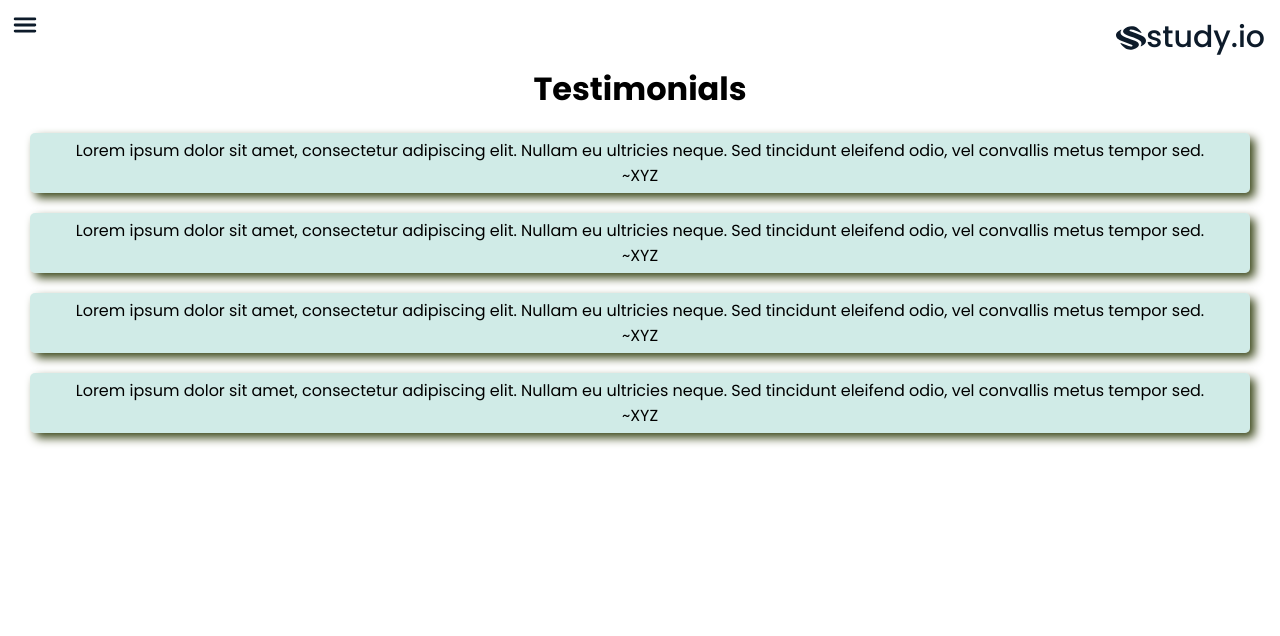
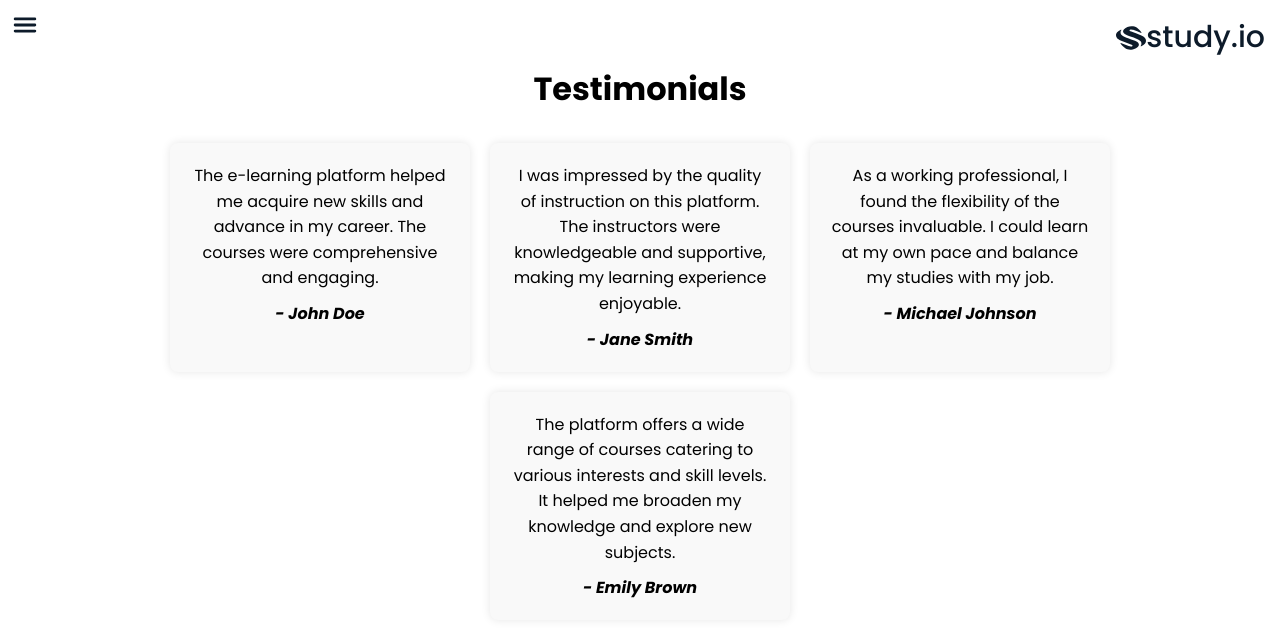
Before and after one commit to nilabjo08/studyIO, a React (Create React App) app: page /about in a window 1280 px wide. Shown: the top 636 px of the page. Built offline with nearby package versions, Linux system fonts and the light colour scheme.

Commit message:
about page and blog page updated

```diff
--- a/src/App.css
+++ b/src/App.css
@@ -364,6 +364,10 @@ a{
   }
 
 /*--------------course page css--------------*/
+.course-heading-text{
+  font-size: 3rem;
+  margin-bottom: 20px;
+}
 .swiper-img-card{
   width: 100%;
   transition: all 0.8s;
@@ -685,7 +689,7 @@ a{
   font-size: 26px;
 }
  /*-----------testimonial------------*/
- .testimonials{
+ /* .testimonials{
   text-align: center;
  }
 .testimonial{
@@ -694,7 +698,40 @@ a{
   box-shadow: 5px 5px 10px #3E4A1D;
   margin: 20px;
   padding: 5px;
+} */
+.testimonials {
+  text-align: center;
+  margin-bottom: 50px;
 }
+
+.testimonial-container {
+  display: flex;
+  flex-wrap: wrap;
+  justify-content: center;
+  margin-top: 20px;
+}
+
+.testimonial {
+  background-color: #f9f9f9;
+  padding: 20px;
+  margin: 10px;
+  border-radius: 8px;
+  box-shadow: 0px 0px 10px rgba(0, 0, 0, 0.1);
+  max-width: 300px;
+  flex: 0 1 calc(50% - 20px);
+}
+
+.testimonial-content {
+  font-size: 16px;
+  line-height: 1.6;
+  margin-bottom: 10px;
+}
+
+.testimonial-author {
+  font-style: italic;
+  font-weight: bold;
+}
+
 
 /*-------------------LoginSignup Page-----------------*/
 .log{
@@ -846,15 +883,16 @@ a{
   flex-direction: column;
   align-items: center;
 }
-.create-post{
+/* .create-post{
   background-image: linear-gradient(#E0E1DD, #27274b);
+  background-color: #27274b;
   border: 1px solid #ddd;
   padding: 20px;
   margin-bottom: 20px;
   box-shadow: 0 0 10px rgba(0, 0, 0, 0.1);
   width: 80%;
   border-radius: 10px;
-}
+} */
 .post svg{
   font-size: 25px;
 }
@@ -867,12 +905,12 @@ a{
   width: 70%;
   border-radius: 10px;
 }
-.create-post h2{
+/* .create-post h2{
   text-transform: uppercase;
   letter-spacing: 0.5px;
   word-spacing: 5px;
   font-weight: 600;
-}
+} */
 .blog h2{
   color: #fff;
   text-transform: uppercase;
@@ -897,6 +935,7 @@ a{
 .post li {
   margin-bottom: 5px;
 }
+/*
 .create-post h2 {
   color: #333;
 }
@@ -907,8 +946,8 @@ a{
   width: 100%;
   margin: 10px 0;
   padding: 10px;
-}
-.create-post button {
+} */
+/* .create-post button {
   color: #1b1b1b;
   padding: 10px 15px;
   border: none;
@@ -919,6 +958,7 @@ a{
   background-color: #F4E1F7;
   color: #2c2c54;
 }
+*/
 .blog .post button:hover{
   transition: all 0.8s ease-out;
   transform: scale(1.25);
@@ -942,6 +982,141 @@ a{
   margin: 0px 115px 20px;
   height: 3px;
   border-radius: 9px;
+}
+.create-post, .display-recent-post {
+  max-width: 600px;
+  margin: 20px auto;
+  padding: 20px;
+  border-radius: 8px;
+  background-color: #efebeb;
+  box-shadow: 0 4px 8px rgba(0, 0, 0, 0.1);
+}
+
+.create-post h2, .display-recent-post h2 {
+  margin-bottom: 20px;
+  font-size: 24px;
+  color: #333;
+}
+
+.create-post input[type="text"], .create-post textarea {
+  width: 100%;
+  padding: 10px;
+  margin-bottom: 20px;
+  border: 1px solid #ddd;
+  border-radius: 4px;
+  font-size: 16px;
+  background-color: #fff;
+  box-sizing: border-box;
+  transition: border-color 0.3s ease;
+}
+
+.create-post input[type="text"]:focus, .create-post textarea:focus {
+  border-color: #007bff;
+  outline: none;
+}
+
+.create-post textarea {
+  height: 150px;
+  resize: vertical;
+}
+
+.create-post button {
+  width: 100%;
+  padding: 12px;
+  font-size: 18px;
+  color: #fff;
+  background-color: #007bff;
+  border: none;
+  border-radius: 4px;
+  cursor: pointer;
+  transition: background-color 0.3s ease;
+}
+
+.create-post button:hover {
+  background-color: #0056b3;
+}
+
+.display-recent-post {
+  margin-top: 40px;
+}
+
+.display-recent-post h4 {
+  font-size: 20px;
+  color: #333;
+  margin: 10px 0;
+}
+
+.display-recent-post p {
+  font-size: 16px;
+  color: #666;
+}
+
+.display-recent-post .line {
+  width: 50px;
+  height: 4px;
+  background-color: #007bff;
+  margin: 10px 0;
+  border-radius: 2px;
+}
+
+.blog-posts {
+  max-width: 800px;
+  margin: 40px auto;
+  padding: 20px;
+  border-radius: 8px;
+  background-color: #efebeb;
+  box-shadow: 0 4px 8px rgba(0, 0, 0, 0.1);
+}
+
+.blog-posts h2 {
+  margin-bottom: 20px;
+  font-size: 26px;
+  color: #333;
+}
+
+.post {
+  display: flex;
+  flex-direction: column;
+  gap: 20px;
+}
+
+.recent-post {
+  padding: 20px;
+  border-radius: 8px;
+  background-color: #fff;
+  box-shadow: 0 2px 4px rgba(0, 0, 0, 0.1);
+  transition: box-shadow 0.3s ease;
+}
+
+.recent-post:hover {
+  box-shadow: 0 4px 8px rgba(0, 0, 0, 0.15);
+}
+
+.recent-post h3 {
+  font-size: 22px;
+  color: #333;
+  margin-bottom: 10px;
+}
+
+.recent-post p {
+  font-size: 16px;
+  color: #666;
+  margin-bottom: 10px;
+}
+
+.recent-post button {
+  padding: 10px 15px;
+  font-size: 16px;
+  color: #fff;
+  background-color: #007bff;
+  border: none;
+  border-radius: 4px;
+  cursor: pointer;
+  transition: background-color 0.3s ease;
+}
+
+.recent-post button:hover {
+  background-color: #0056b3;
 }
 
 
--- a/src/components/Testimonial.jsx
+++ b/src/components/Testimonial.jsx
@@ -4,36 +4,37 @@ const Testimonial = () => {
   const testimonials = [
     {
       id: 1,
-      name: 'XYZ',
-      content: 'Lorem ipsum dolor sit amet, consectetur adipiscing elit. Nullam eu ultricies neque. Sed tincidunt eleifend odio, vel convallis metus tempor sed.',
+      name: 'John Doe',
+      content: 'The e-learning platform helped me acquire new skills and advance in my career. The courses were comprehensive and engaging.',
     },
     {
       id: 2,
-      name: 'XYZ',
-      content: 'Lorem ipsum dolor sit amet, consectetur adipiscing elit. Nullam eu ultricies neque. Sed tincidunt eleifend odio, vel convallis metus tempor sed.',
+      name: 'Jane Smith',
+      content: 'I was impressed by the quality of instruction on this platform. The instructors were knowledgeable and supportive, making my learning experience enjoyable.',
     },
     {
       id: 3,
-      name: 'XYZ',
-      content: 'Lorem ipsum dolor sit amet, consectetur adipiscing elit. Nullam eu ultricies neque. Sed tincidunt eleifend odio, vel convallis metus tempor sed.',
+      name: 'Michael Johnson',
+      content: 'As a working professional, I found the flexibility of the courses invaluable. I could learn at my own pace and balance my studies with my job.',
     },
     {
       id: 4,
-      name: 'XYZ',
-      content: 'Lorem ipsum dolor sit amet, consectetur adipiscing elit. Nullam eu ultricies neque. Sed tincidunt eleifend odio, vel convallis metus tempor sed.'
+      name: 'Emily Brown',
+      content: 'The platform offers a wide range of courses catering to various interests and skill levels. It helped me broaden my knowledge and explore new subjects.',
     },
-
   ];
 
   return (
     <div className="testimonials">
       <h1>Testimonials</h1>
-      {testimonials.map(test => (
-        <div key={test.id} className="testimonial">
-          <p>{test.content}</p>
-          <p> ~{test.name}</p>
-        </div>
-      ))}
+      <div className="testimonial-container">
+        {testimonials.map(test => (
+          <div key={test.id} className="testimonial">
+            <p className="testimonial-content">{test.content}</p>
+            <p className="testimonial-author">- {test.name}</p>
+          </div>
+        ))}
+      </div>
     </div>
   );
 }
--- a/src/pages/About.jsx
+++ b/src/pages/About.jsx
@@ -5,8 +5,8 @@ const About = () => {
   return (
     <>
     <div className="testc">
-            <Testimonial/>
-        </div>
+      <Testimonial/>
+    </div>
     </>
   )
 }
--- a/src/pages/Blog.jsx
+++ b/src/pages/Blog.jsx
@@ -38,7 +38,7 @@ const Blog = () => {
     <>
       <div className="blog-container">
       <CreatePost />
-      <div className="blog">
+      <div className="blog-posts">
         <h2>Recent Posts</h2>
         <div className="post">
           {posts.map((value) => (
--- a/src/pages/Course.jsx
+++ b/src/pages/Course.jsx
@@ -18,6 +18,7 @@ const About = () => {
 
   return (
     <>
+    <h1 className='course-heading-text'>Courses</h1>
     {/*   ____________swiper image card___________________   */}
     <section className="swiper-img-card">
     <Swiper
```
